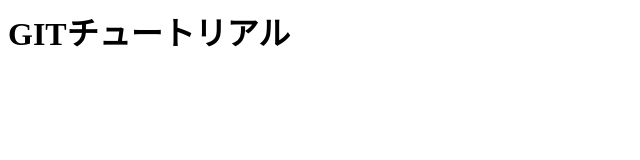
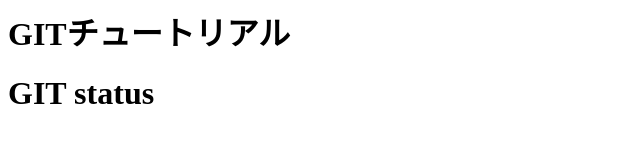
Before and after one commit to soccer1980/git_tutorial, a plain HTML site: page index.html in a window 1280 px wide. Shown: the whole page, without its empty margins (0-640 px from the left). Drawn offline with Linux system fonts and the light colour scheme.

Commit message:
git status コマンドを追加

```diff
--- a/index.html
+++ b/index.html
@@ -1 +1,2 @@
 <h1>GITチュートリアル</h1>
+<h1>GIT status</h1>
```
